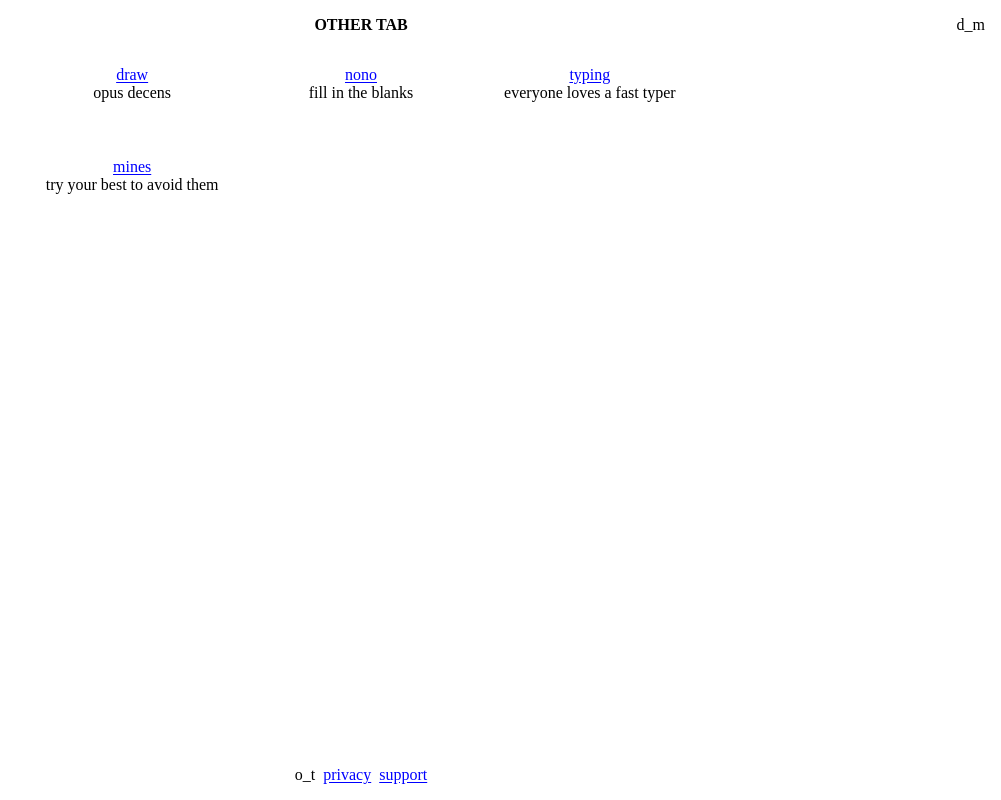
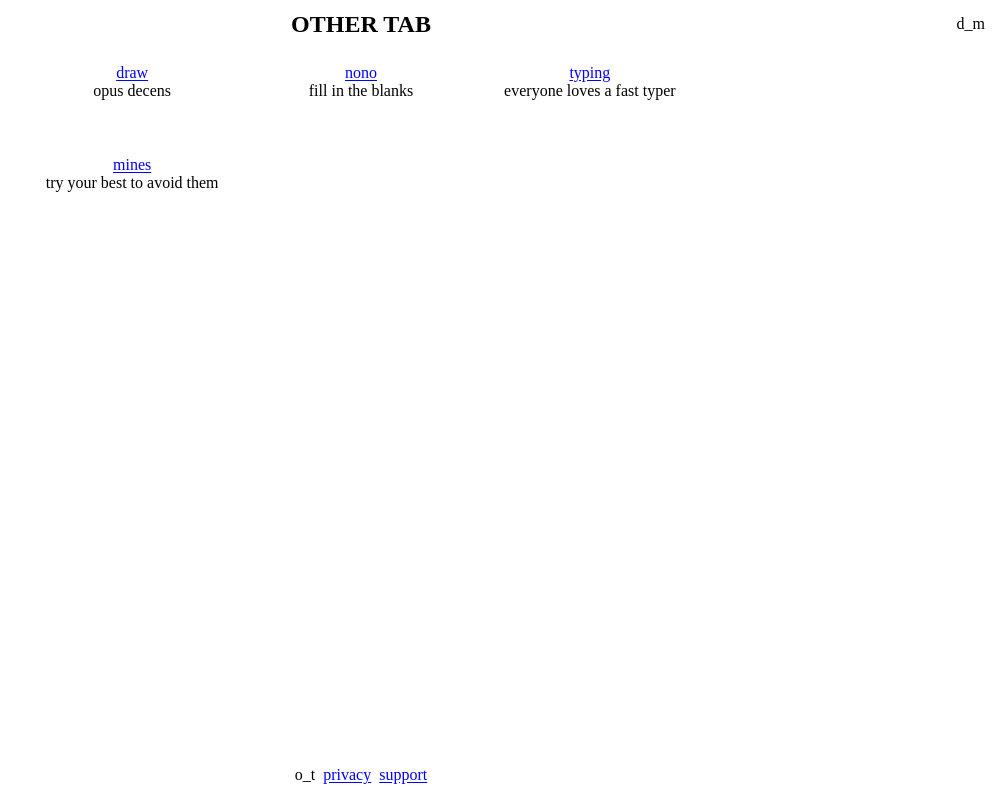
Before and after one commit to CardCounter/othertab, a website built with Vite: page src/index.html in a window 1280 px wide. Shown: the whole page, without its empty margins (279-1280 px from the left). Built offline with nearby package versions, Linux system fonts and the light colour scheme.

Commit message:
Adjust header padding and enhance title styles in CSS
- Reduced header padding for a more compact layout.
- Increased font size and adjusted line height for the title class to improve readability.

```diff
--- a/src/css/header-footer.css
+++ b/src/css/header-footer.css
@@ -5,7 +5,7 @@ header {
     align-items: center;
     justify-items: center;
     width: 100%;
-    padding: 1rem;
+    padding: 0.75rem 1rem;
     box-sizing: border-box;
 }
 
@@ -51,6 +51,8 @@ header .title {
     margin: 0;
     justify-self: center;
     grid-column: 2;
+    font-size: 1.5rem;
+    line-height: 1;
 }
 
 .page-button {
```
